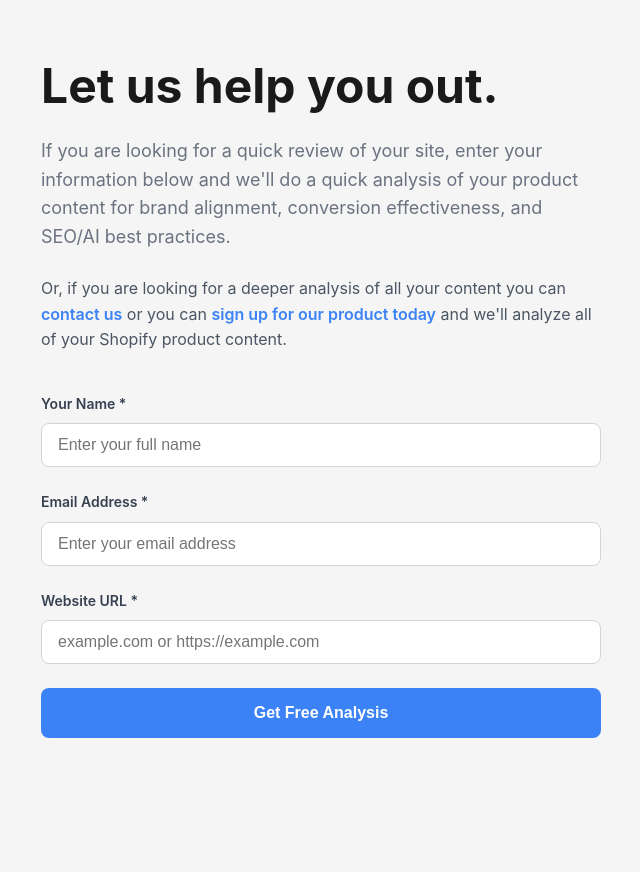
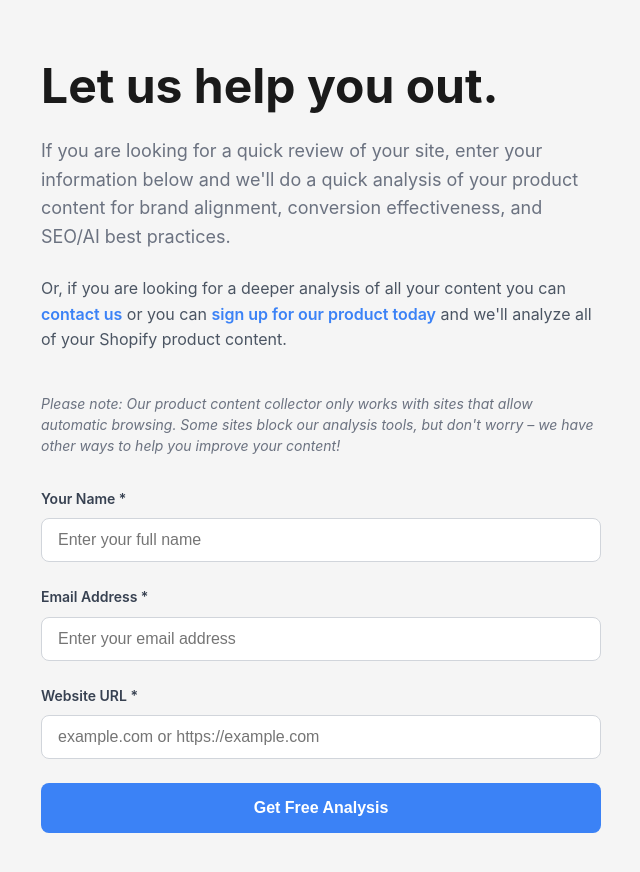
Before and after one commit to alloydca/analyzer, a Next.js app: page / in a window 1280 px wide. Shown: the top 872 px of the page, without its empty margins (319-959 px from the left). Before the commit the page ends 800 px from the top, so only its background shows below. Built offline with nearby package versions, Linux system fonts and the light colour scheme.

Commit message:
small cleanup

```diff
--- a/app/page.tsx
+++ b/app/page.tsx
@@ -677,6 +677,16 @@ export default function Home() {
             </p>
           </div>
 
+          <p style={{
+            fontSize: '14px',
+            color: '#6b7280',
+            lineHeight: '1.5',
+            fontStyle: 'italic',
+            marginBottom: '32px'
+          }}>
+            Please note: Our product content collector only works with sites that allow automatic browsing. Some sites block our analysis tools, but don't worry – we have other ways to help you improve your content!
+          </p>
+
           <form onSubmit={handleLeadSubmit} style={{ display: 'flex', flexDirection: 'column', gap: '24px' }}>
             <div>
               <label htmlFor="leadName" style={{
```
